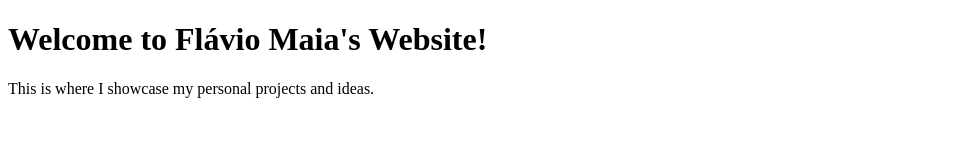
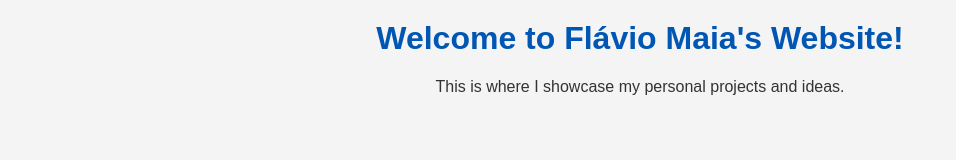
Before and after one commit to flaviomaia77/flaviomaia77.github.io, a plain HTML site: page index.html in a window 1280 px wide. Shown: the whole page, without its empty margins (0-956 px from the left). Drawn offline with Linux system fonts and the light colour scheme.

Commit message:
Add style.css

```diff
--- a/index.html
+++ b/index.html
@@ -1,5 +1,6 @@
 <!DOCTYPE html>
 <html lang="en">
+<link rel="stylesheet" href="style.css">
 <head>
     <meta charset="UTF-8">
     <meta name="viewport" content="width=device-width, initial-scale=1.0">
--- /dev/null
+++ b/style.css
@@ -0,0 +1,15 @@
+body {
+    font-family: Arial, sans-serif;
+    margin: 0;
+    padding: 0;
+    background-color: #f4f4f4;
+    color: #333;
+}
+h1 {
+    color: #0056b3;
+    text-align: center;
+    margin-top: 20px;
+}
+p {
+    text-align: center;
+}
```
